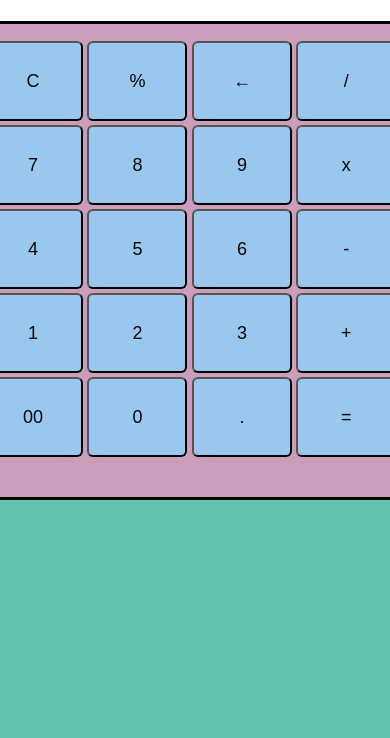
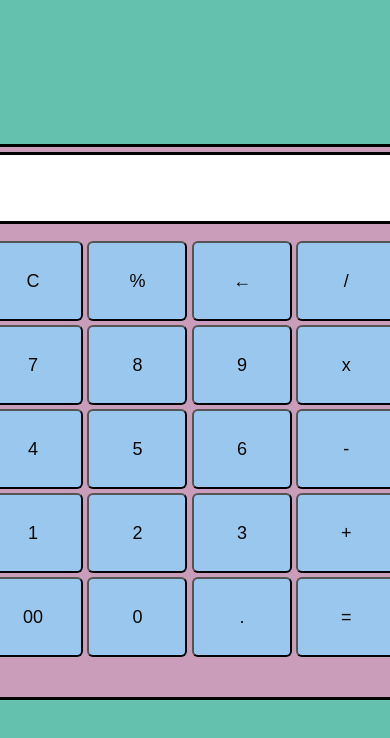
Before and after one commit to Muskan-jaggi/calculator, a plain HTML site: page index.html in a window 390 px wide. Shown: the top 738 px of the page. Drawn offline with Linux system fonts and the light colour scheme.

Commit message:
Update calc.css

```diff
--- a/calc.css
+++ b/calc.css
@@ -51,7 +51,3 @@
     background-color: black;
     color: rgb(2, 2, 2);
  }
- @media only screen and (max-width: 1140px){
-   .main{
-      margin-top: -400px;
-   }
```
